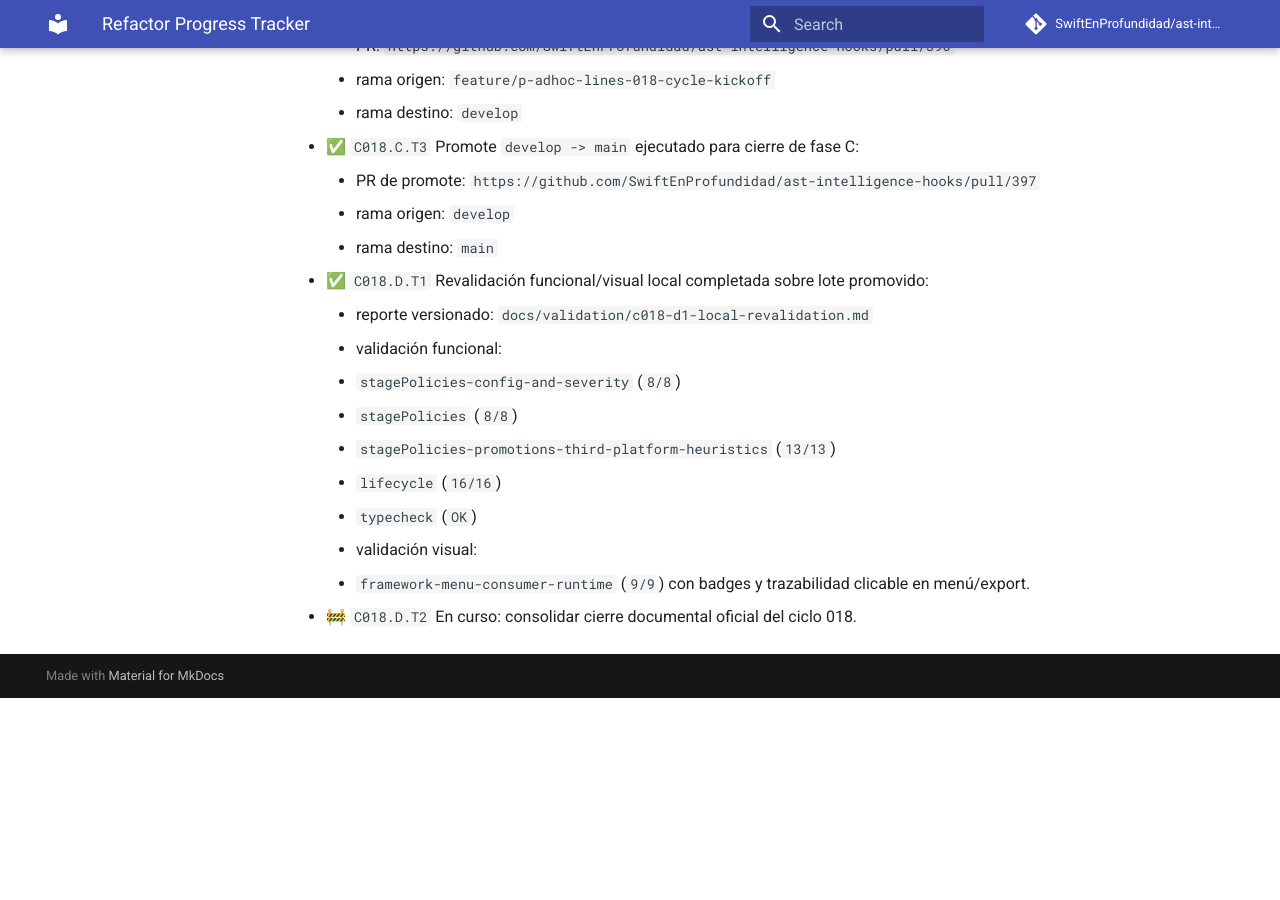
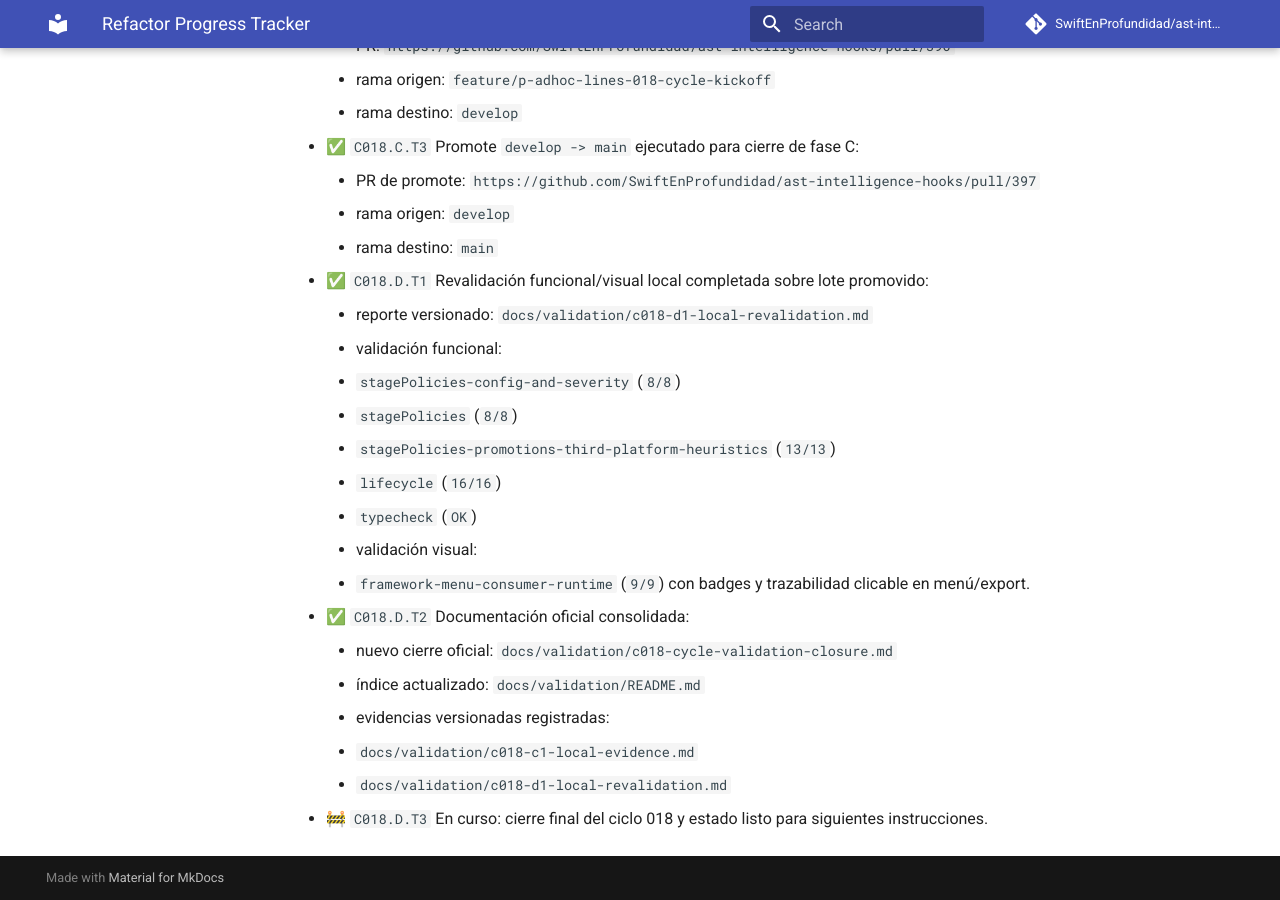
Before and after one commit to SwiftEnProfundidad/ast-intelligence-hooks, an MkDocs documentation site: the page built from docs/REFRACTOR_PROGRESS.md, in a window 1280 px wide and 900 px high, scrolled down 13384 px. Built offline with MkDocs 1.6.1 and Material for MkDocs 9.7.7, drawn with Linux system fonts in a browser that asks for light colours; comment, search, counter and statistics services are not loaded; before the commit the page ends 14082 px from its top, so only the background shows below that.

Commit message:
docs: consolidar cierre oficial C018 y activar D.T3

```diff
--- a/docs/REFRACTOR_PROGRESS.md
+++ b/docs/REFRACTOR_PROGRESS.md
@@ -395,4 +395,10 @@ Plan base visible para seguimiento previo y durante la implementacion.
       - `typecheck` (`OK`)
     - validación visual:
       - `framework-menu-consumer-runtime` (`9/9`) con badges y trazabilidad clicable en menú/export.
-  - 🚧 `C018.D.T2` En curso: consolidar cierre documental oficial del ciclo 018.
+  - ✅ `C018.D.T2` Documentación oficial consolidada:
+    - nuevo cierre oficial: `docs/validation/c018-cycle-validation-closure.md`
+    - índice actualizado: `docs/validation/README.md`
+    - evidencias versionadas registradas:
+      - `docs/validation/c018-c1-local-evidence.md`
+      - `docs/validation/c018-d1-local-revalidation.md`
+  - 🚧 `C018.D.T3` En curso: cierre final del ciclo 018 y estado listo para siguientes instrucciones.
```
Also changed, not shown: docs/ENTERPRISE_EXECUTION_CYCLE_018.md (+3 -3 lines), docs/validation/README.md (+3 -0 lines), docs/validation/c018-cycle-validation-closure.md (added, +54 -0 lines).
